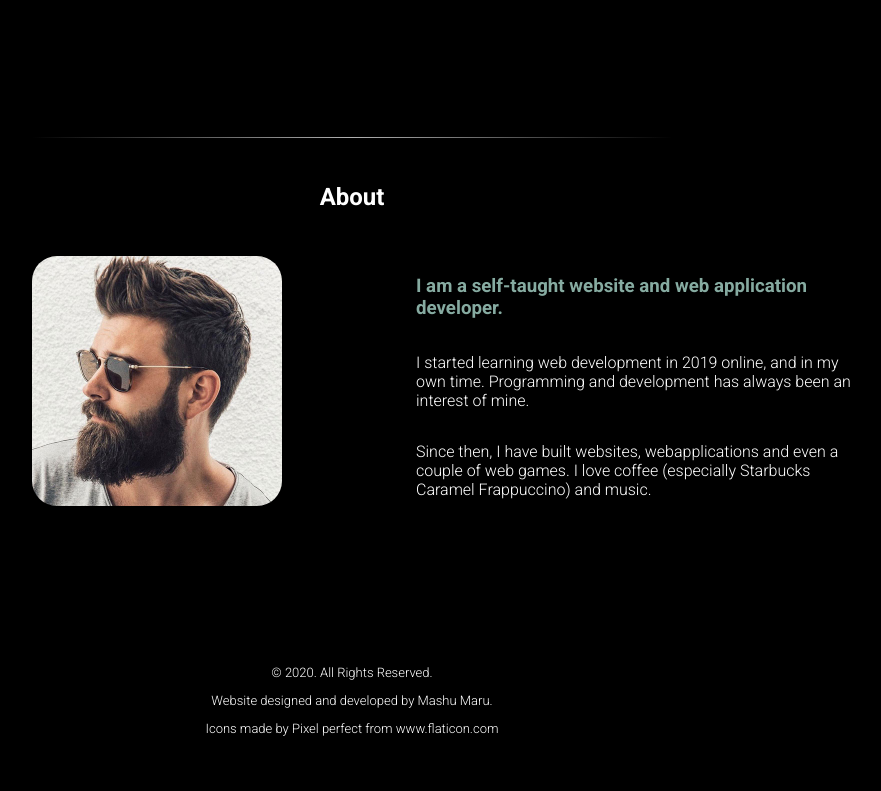
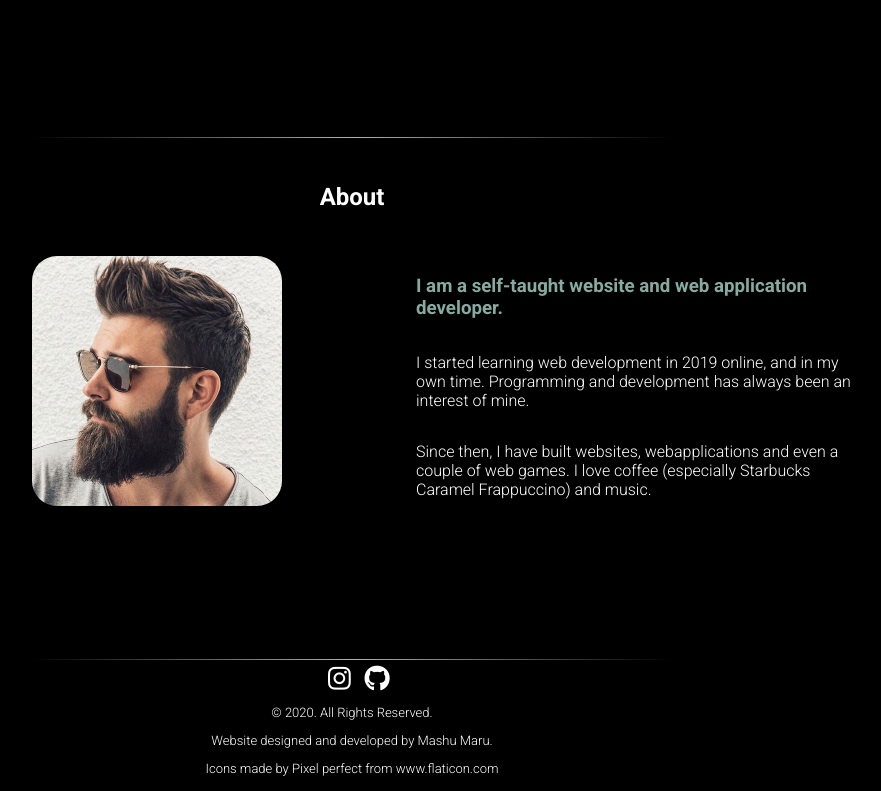
Before and after one commit to MashuMaru/personal-site, a React (Create React App) app: page / in a window 1280 px wide. Shown: the part 1691-2482 px from the top of the page, without its empty margins (288-1169 px from the left). Before the commit the page ends 2442 px from the top, so only its background shows below. Built offline with nearby package versions, Linux system fonts and the light colour scheme.

Commit message:
css amendment (issue)

```diff
--- a/public/styles.css
+++ b/public/styles.css
@@ -15,6 +15,10 @@ html {
     height: 100%;
     display: block;
     height: -webkit-fill-available;
+}
+
+.fa-instagram {
+    width: 50px;
 }
 
 header {
--- a/src/Components/About.js
+++ b/src/Components/About.js
@@ -5,7 +5,7 @@ function About() {
     return <section id="about">
     <div id='about' className='about-section'>
 
-    <hr className="line"></hr>
+    <hr></hr>
         <h1 className="about-title">About</h1>
         <img className="profile-pic" src={Mashumaru} alt="pic-of-me"></img>
         <section id="about-description"></section>
--- a/src/Components/Footer.js
+++ b/src/Components/Footer.js
@@ -4,6 +4,9 @@ var year = new Date().getFullYear();
 
 function Footer(){
     return <footer>
+    <hr></hr>
+    <a target="_blank" href="https://www.instagram.com/mycodejournal/"><i class="fab fa-instagram fa-2x"></i></a>
+    <a target="_blank" href=""><i class="fab fa-github fa-2x"></i></a>
     <p>© {year}. All Rights Reserved.</p>
     <p>Website designed and developed by Mashu Maru.</p>
     <div>Icons made by <a href="https://www.flaticon.com/authors/pixel-perfect" title="Pixel perfect">Pixel perfect</a> from <a href="https://www.flaticon.com/" title="Flaticon">www.flaticon.com</a></div>
```
Also changed, not shown: 1 other file (tests, documents, lock files or other folders).
